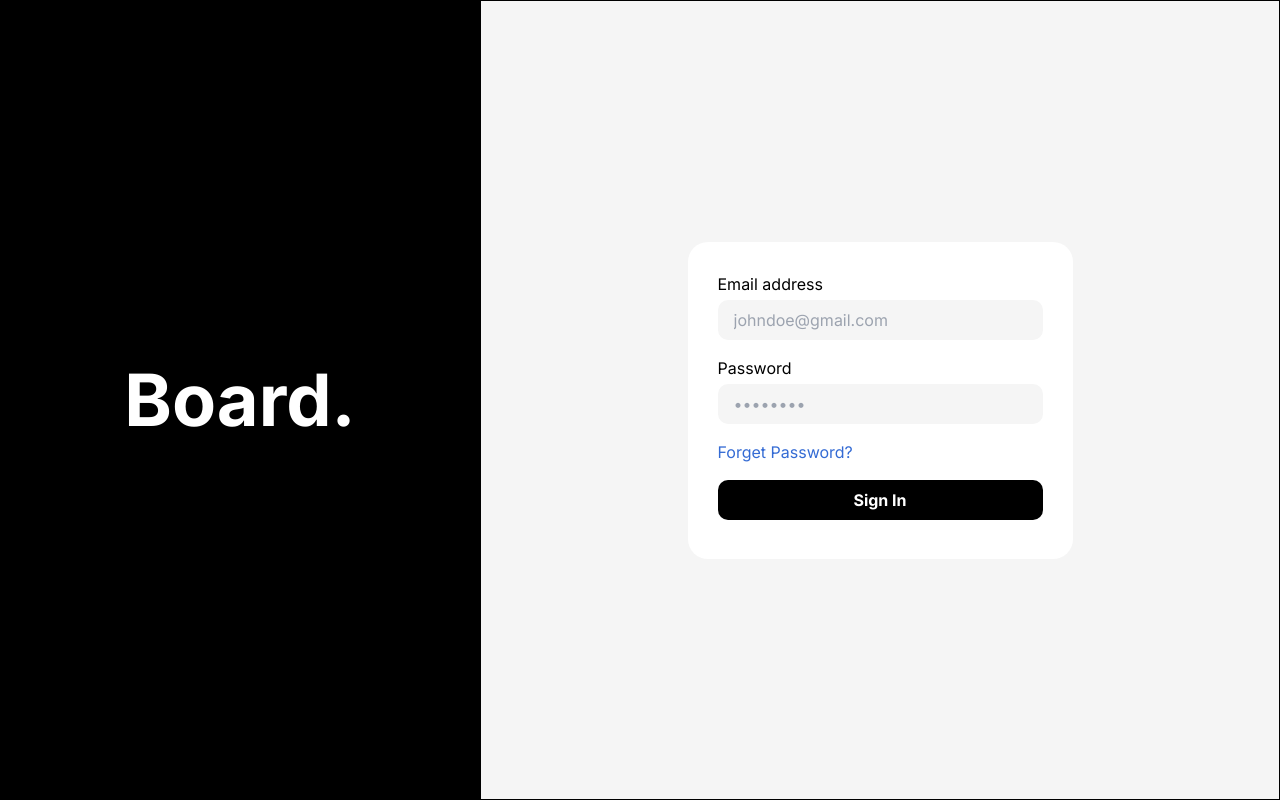
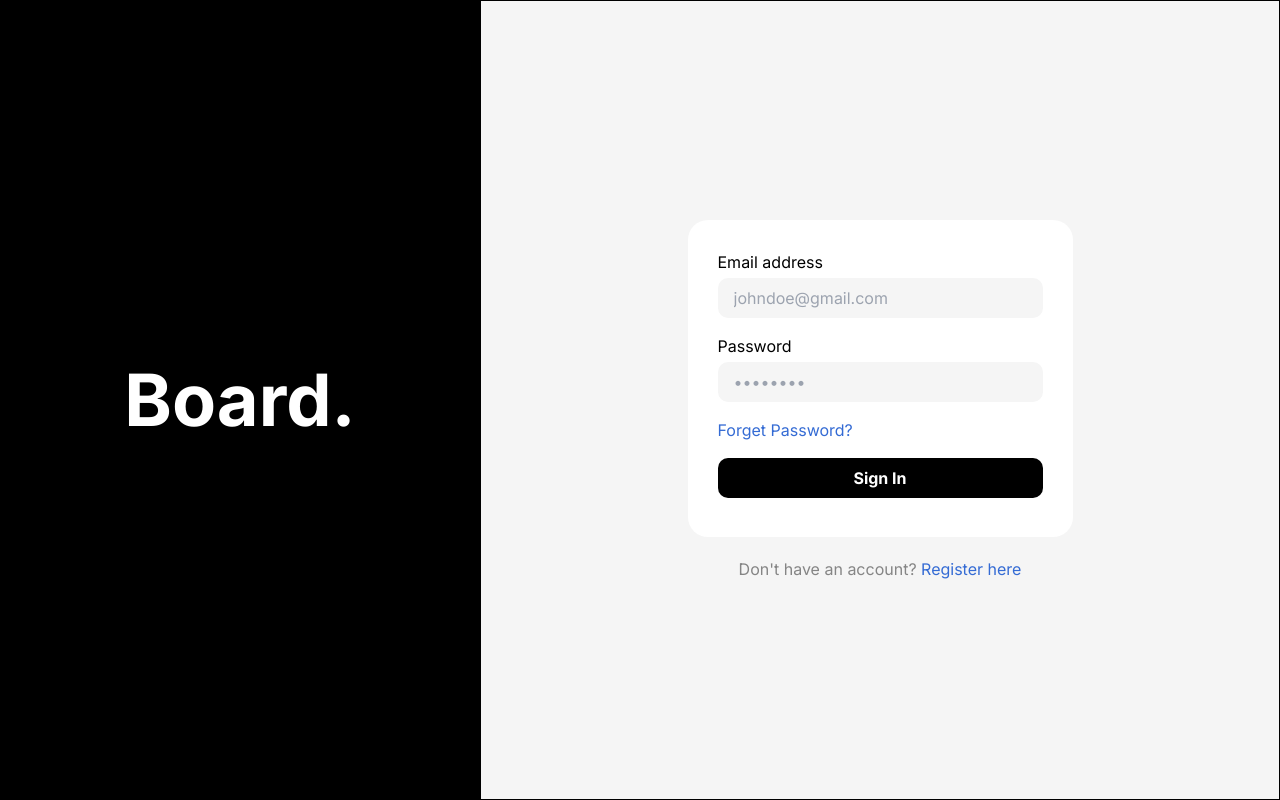
Before and after one commit to Avin008/Listed-Dashboard-Assignment, a Next.js app: page / in a window 1280 px wide. Built offline with nearby package versions, Linux system fonts and the light colour scheme.

Commit message:
added: create-account-link component

```diff
--- a/src/app/page.tsx
+++ b/src/app/page.tsx
@@ -1,4 +1,4 @@
-import { Brand, SignInForm } from "@/components";
+import { Brand, CreateAccountLink, SignInForm } from "@/components";
 
 export default function Home() {
   return (
@@ -6,8 +6,9 @@ export default function Home() {
       <div className="col-span-3 flex items-center justify-center border border-black bg-[#000000]">
         <Brand />
       </div>
-      <div className="col-span-5 flex items-center justify-center border border-black">
+      <div className="col-span-5 flex flex-col items-center justify-center border border-black">
         <SignInForm />
+        <CreateAccountLink />
       </div>
     </main>
   );
--- /dev/null
+++ b/src/components/CreateAccountLink.tsx
@@ -0,0 +1,12 @@
+const CreateAccountLink = () => {
+  return (
+    <div className="mt-[20px] flex text-[16px]">
+      <span className="text-[#858585]">
+        Don't have an account?{" "}
+        <span className="text-[#346BD4]">Register here</span>
+      </span>
+    </div>
+  );
+};
+
+export default CreateAccountLink;
--- a/src/components/index.ts
+++ b/src/components/index.ts
@@ -1,4 +1,5 @@
 import Brand from "./Brand";
+import CreateAccountLink from "./CreateAccountLink";
 import SignInForm from "./SignInForm";
 
-export { Brand, SignInForm };
+export { Brand, SignInForm, CreateAccountLink };
```
